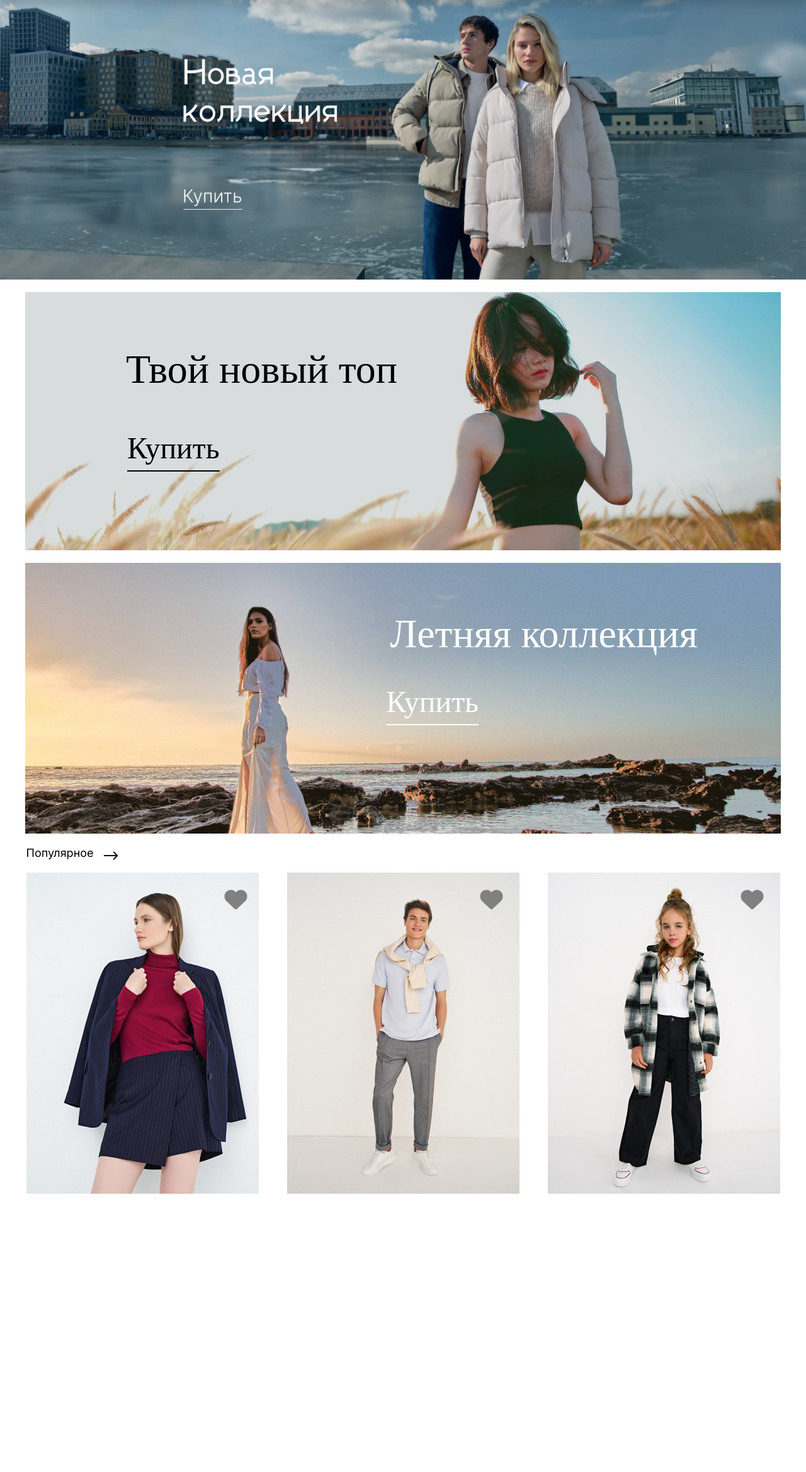
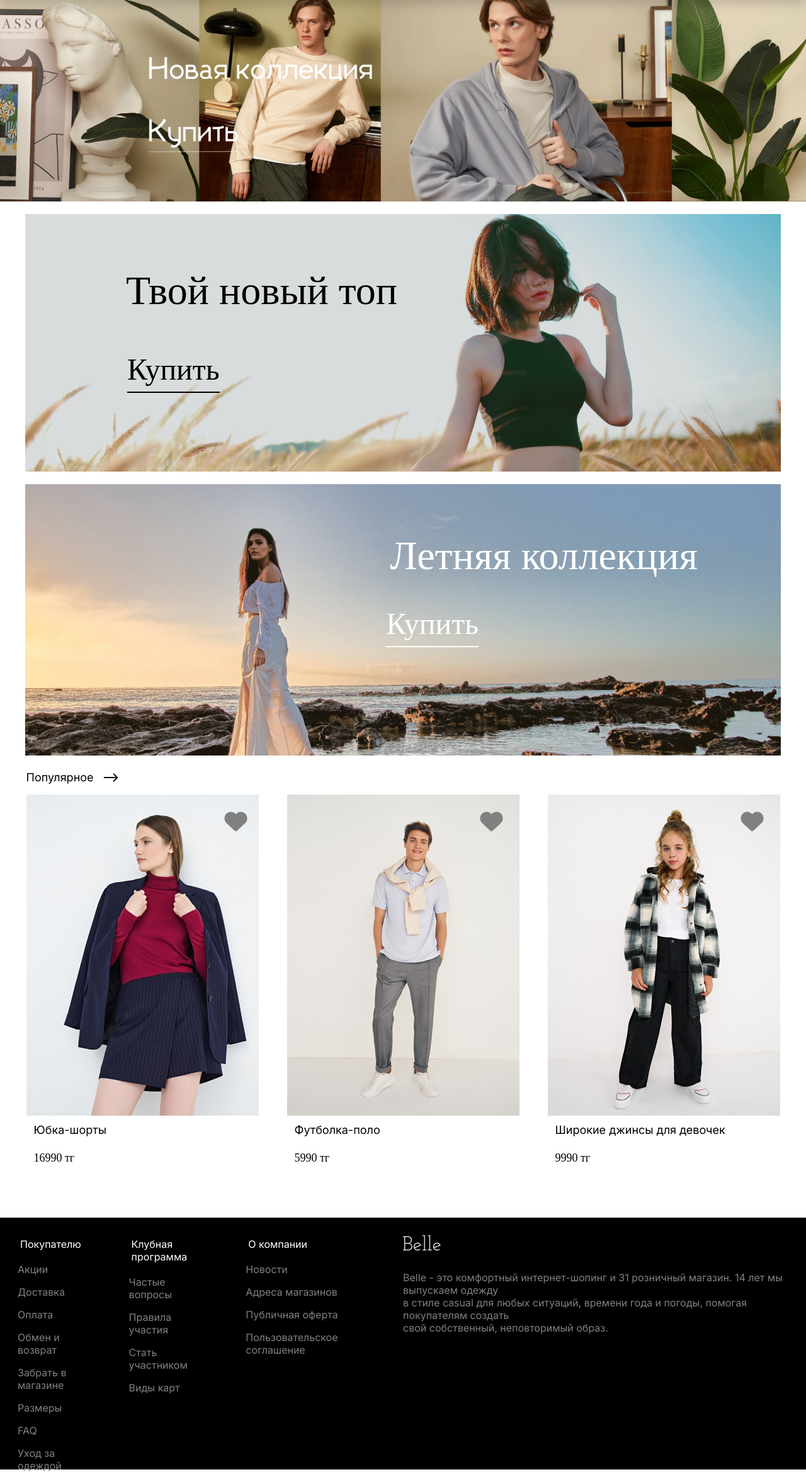
Before and after one commit to SHODya/Belle, a PHP site: page / in a window 1280 px wide. Shown: the part 66-2404 px from the top of the page at 63% size. Before the commit the page ends 1962 px from the top, so only its background shows below. Run offline with PHP 8.4, Linux system fonts and the light colour scheme; some libraries are stand-ins or nearby versions; some web fonts are replaced.

Commit message:
с 20 летием

```diff
--- a/index.html
+++ b/index.html
@@ -13,6 +13,7 @@
 </head>
 
 <body>
+    <wraper class="wraper">
         <nav class="navbar align-self-center shadow">
             <div class="container">
                 <div class="menu ">
@@ -29,11 +30,9 @@
 
                     </nav> -->
                 </div>
-            <nav class="logo">
                     <nav class="navbar-brand">
                         <a href="index.html"><img src="/images/BelleLogo.png"></a>
 
-                </nav>
                     </nav>
                 <div class="menu">
                     <nav class="nav-item btn">
@@ -45,22 +44,26 @@
             </div>
         </nav>
 
-    <main>
+        <main class="main">
             <div class="main-Img">
-            <a href="#"><img src="/images/img11.jpg" class="full-img"></a>
+                <a href="#"><img src="/images/mainImg.jpg" class="full-img"></a>
                 <!-- <a href="index.html" class="Main-Img-p link-custom">Новая коллекция</a>
                 <a href="index.html" class="Main-Img-p-buy link-custom">Купить</a> -->
             </div>
             <div class="Content-Blocks">
                 <div class="Content-Block">
+                    <a href="">
                         <img src="/images/img4.jpg" class="size1-img">
                         <a href="index.html" class="Left-Black-p link-custom">Твой новый топ</a>
                         <a href="index.html" class="Left-Black-p-buy link-custom">Купить</a>
+                    </a>
                 </div>
                 <div class="Content-Block">
+                    <a href="">
                         <img src="/images/img3.jpg" class="size1-img">
                         <a href="index.html" class="Right-White-p link-custom">Летняя коллекция</a>
                         <a href="index.html" class="Right-White-p-buy link-custom">Купить</a>
+                    </a>
                 </div>
 
             </div>
@@ -72,20 +75,65 @@
                 </div>
                 <div class="popular-blocks">
                     <div class="popular-block">
-                    <img src="/images/Popular1.jpg" class="popular-img">
+                        <a href="index.html"><img src="/images/Popular1.jpg" class="popular-img"></a>
                         <button id="heartVoid1" class="item-fav1 fav-btn"><i class="fa-solid fa-heart" onclick="changeImage(this)"></i></button>
+                        <a href="" class="Inter nav-link margin-12">Юбка-шорты</a>
+                        <a href="" class="BlueCurve nav-link margin-12">16990 тг</a>
+
                     </div>
                     <div class="popular-block">
-                    <img src="/images/Popular2.jpg" class="popular-img">
+                        <a href="index.html"><img src="/images/Popular2.jpg" class="popular-img"></a>
                         <button id="heartVoid2" class="item-fav2 fav-btn"><i class="fa-solid fa-heart" onclick="changeImage(this)"></i></button>
+                        <a href="" class="Inter nav-link margin-12">Футболка-поло</a>
+                        <a href="" class="BlueCurve nav-link margin-12">5990 тг</a>
                     </div>
                     <div class="popular-block">
-                    <img src="/images/Popular3.jpg" class="popular-img">
+                        <a href="index.html"><img src="/images/Popular3.jpg" class="popular-img"></a>
                         <button id="heartVoid3" class="item-fav3 fav-btn"><i class="fa-solid fa-heart" onclick="changeImage(this)"></i></button>
+                        <a href="" class="Inter nav-link margin-12">Широкие джинсы для девочек</a>
+                        <a href="" class="BlueCurve nav-link margin-12">9990 тг</a>
                     </div>
                 </div>
             </div>
         </main>
 
+        <bottom>
+            <div class="bottomInfo">
+                <div class="bottomInfos">
+                    <div class="margin-12">
+                        <a href="" class="infoHeader Inter nav-link">Покупателю</a>
+                        <a href="" class="infoItem Inter nav-link">Акции</a>
+                        <a href="" class="infoItem Inter nav-link">Доставка</a>
+                        <a href="" class="infoItem Inter nav-link">Оплата</a>
+                        <a href="" class="infoItem Inter nav-link">Обмен и возврат</a>
+                        <a href="" class="infoItem Inter nav-link">Забрать в магазине</a>
+                        <a href="" class="infoItem Inter nav-link">Размеры</a>
+                        <a href="" class="infoItem Inter nav-link">FAQ</a>
+                        <a href="" class="infoItem Inter nav-link">Уход за одеждой</a>
+                    </div>
+                    <div class="margin-12">
+                        <a href="" class="infoHeader Inter nav-link">Клубная программа</a>
+                        <a href="" class="infoItem Inter nav-link">Частые вопросы</a>
+                        <a href="" class="infoItem Inter nav-link">Правила участия</a>
+                        <a href="" class="infoItem Inter nav-link">Стать участником</a>
+                        <a href="" class="infoItem Inter nav-link">Виды карт</a>
+                    </div>
+                    <div class="margin-12">
+                        <a href="" class="infoHeader Inter nav-link">О компании</a>
+                        <a href="" class="infoItem Inter nav-link">Новости</a>
+                        <a href="" class="infoItem Inter nav-link">Адреса магазинов</a>
+                        <a href="" class="infoItem Inter nav-link">Публичная оферта</a>
+                        <a href="" class="infoItem Inter nav-link">Пользовательское соглашение</a>
+                    </div>
+                    <div class="margin-12">
+                        <img src="images/BelleWhite.png" class="infoItem">
+                        <p class="infoItem Inter">Belle - это комфортный интернет-шопинг и 31 розничный магазин. 14 лет мы выпускаем одежду <br> в стиле сasual для любых ситуаций, времени года и погоды, помогая покупателям создать<br> свой собственный, неповторимый образ.</p>
+                    </div>
+                </div>
+            </div>
+
+        </bottom>
+    </wraper>
+
 </body>
 </html>
--- a/style.css
+++ b/style.css
@@ -2,6 +2,21 @@
 @import url('https://justfreefonts.com/download-font.php?font_id=421');
 html, body{
     font-family: 'Inter', sans-serif;
+}
+html, body {
+    height: 100%;
+    width: 100%;
+}
+
+.wraper {
+    min-height: 100%;
+    min-width: 100%;
+    display: flex;
+    flex-direction: column;
+}
+
+.main {
+    flex-grow: 1;
 }
 
 .mw {
@@ -25,13 +40,16 @@ html, body{
     display: inline-block;
     padding: 6px 12px;
 }
-
+.navbar {
+    min-width: 100%;
+}
 .nav-link:hover {
     text-transform: none;
 }
 
 .links-line {
     display: flex;
+    align-items: center;
 }
 
 .link-line {
@@ -225,6 +243,8 @@ html, body{
 .popular-block {
    margin-right: 45px;
    padding: 0;
+   display: flex;
+   flex-direction: column;
 }
 
 .popular-block:last-of-type {
@@ -259,6 +279,53 @@ html, body{
     outline: none;
     color:grey;
 }
+
+.margin-12 {
+    margin: 12px;
+}
+
+.margin-24 {
+    margin: 24px;
+}
+
+.margin-36 {
+    margin-left: 36px;
+}
+
+.margin-72 {
+    margin: 72px;
+}
+
+.margin-356 {
+    margin: 356px;
+}
+
+
+.bottomInfo {
+    background-color: #000;
+    width: 100%;
+    height: 400px;
+    margin-top: 72px;
+    display: flex;
+    justify-content:space-between;
+}
+
+.bottomInfos {
+    margin-left: 180px;
+    display: contents;
+    padding: 0;
+    margin: 0;
+}
+
+.infoHeader {
+    color: #fff;
+    margin: 20px;
+}
+
+.infoItem {
+    color: grey;
+    margin: 16px
+}
 /*
 .Scroll::-webkit-scrollbar {
     display: none;
```
Also changed, not shown: images/BelleWhite.png (added), images/mainImg.jpg (added), images/mainImg.webp (added). Lines whose indentation alone changed are shown as unchanged.
